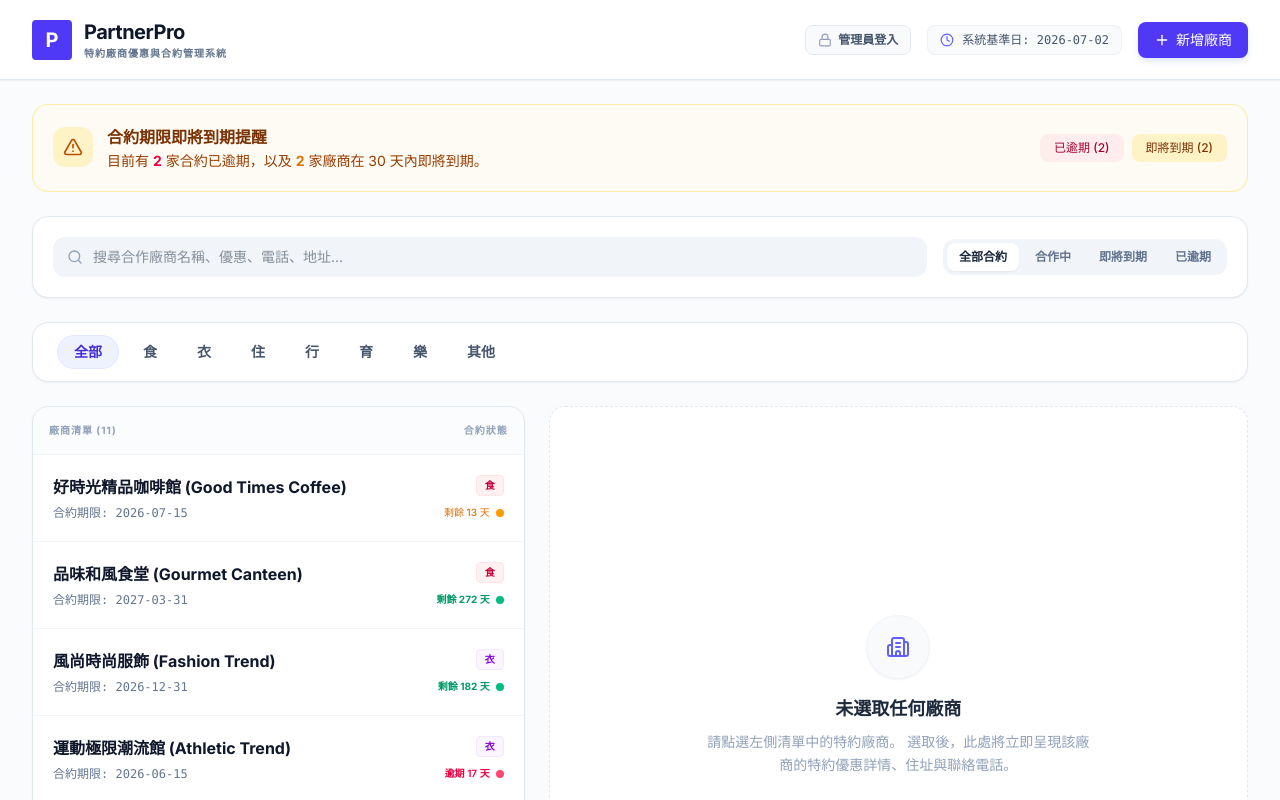
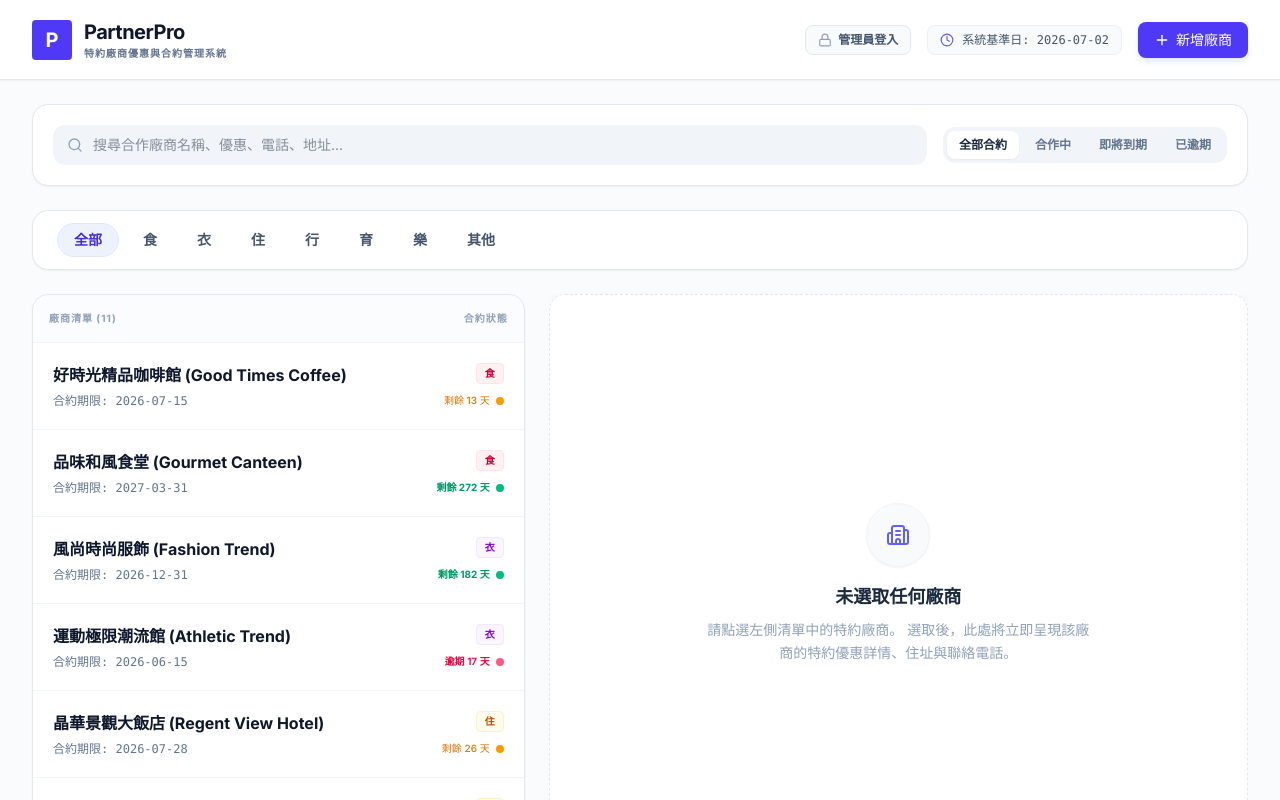
Before and after one commit to YiHsuan85/PartnerPro, a React (Vite) app: page / in a window 1280 px wide. Shown: the top 800 px of the page. Built offline with nearby package versions, Linux system fonts and the light colour scheme.

Commit message:
Update App.tsx

```diff
--- a/src/App.tsx
+++ b/src/App.tsx
@@ -471,61 +471,6 @@ export default function App() {
 
       {/* Main Content Area */}
       <main className="max-w-7xl mx-auto px-4 sm:px-8 mt-6">
-
-        {/* Contract Alert Box - Expiring Soon banner */}
-        {alerts.length > 0 && (
-          <motion.div
-            initial={{ opacity: 0, y: 10 }}
-            animate={{ opacity: 1, y: 0 }}
-            className="mb-6 bg-amber-50/50 border border-amber-200/70 rounded-2xl p-4 sm:p-5 flex flex-col md:flex-row md:items-center justify-between gap-4"
-          >
-            <div className="flex items-start gap-3.5">
-              <div className="w-10 h-10 rounded-xl bg-amber-100 flex items-center justify-center text-amber-700 shrink-0 mt-0.5">
-                <AlertTriangle className="w-5 h-5" />
-              </div>
-              <div>
-                <h3 className="font-semibold text-amber-900 text-base">合約期限即將到期提醒</h3>
-                <p className="text-sm text-amber-800 mt-0.5">
-                  目前有 <strong className="font-bold text-rose-600">{alerts.filter(a => a.status === 'expired').length}</strong> 家合約已逾期，以及 <strong className="font-bold text-amber-600">{alerts.filter(a => a.status === 'warning').length}</strong> 家廠商在 30 天內即將到期。
-                </p>
-              </div>
-            </div>
-
-            {/* Quick Actions for Expiry Filtering */}
-            <div className="flex flex-wrap items-center gap-2">
-              <button
-                onClick={() => {
-                  setSelectedStatus('expired');
-                  setSelectedCategory('全部');
-                  showToast('已篩選：已逾期合約', 'info');
-                }}
-                className="px-3.5 py-1.5 bg-rose-100/60 hover:bg-rose-100 text-rose-800 text-xs font-medium rounded-lg transition"
-              >
-                已逾期 ({alerts.filter(a => a.status === 'expired').length})
-              </button>
-              <button
-                onClick={() => {
-                  setSelectedStatus('warning');
-                  setSelectedCategory('全部');
-                  showToast('已篩選：即將到期合約', 'info');
-                }}
-                className="px-3.5 py-1.5 bg-amber-100 hover:bg-amber-200 text-amber-900 text-xs font-medium rounded-lg transition"
-              >
-                即將到期 ({alerts.filter(a => a.status === 'warning').length})
-              </button>
-              {selectedStatus !== 'all' && (
-                <button
-                  onClick={() => {
-                    setSelectedStatus('all');
-                  }}
-                  className="px-2.5 py-1.5 text-amber-700 hover:text-amber-900 text-xs font-semibold underline"
-                >
-                  清除狀態篩選
-                </button>
-              )}
-            </div>
-          </motion.div>
-        )}
 
         {/* Filter and Search Panel */}
         <div className="bg-white border border-slate-200 rounded-2xl shadow-xs p-4 sm:p-5 mb-6">
```
